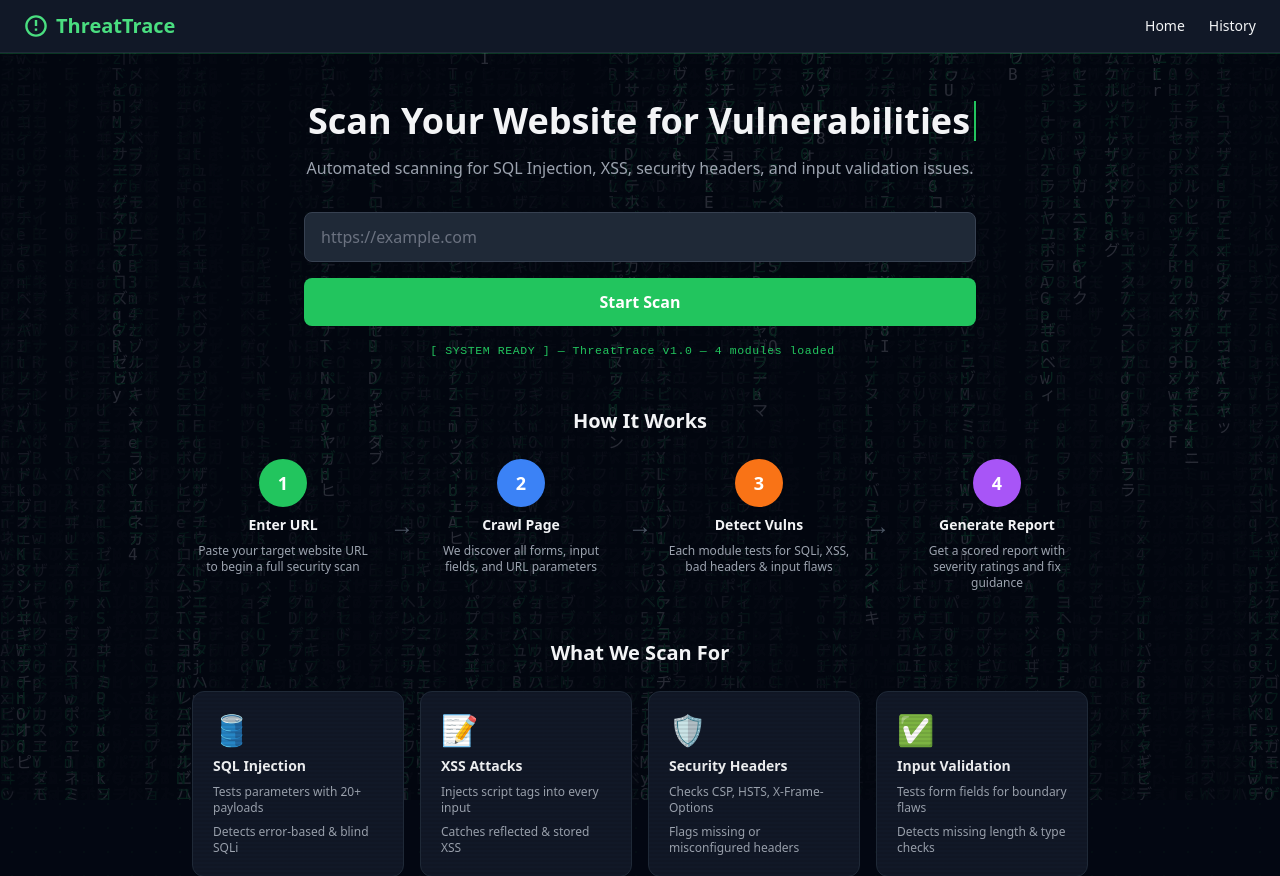
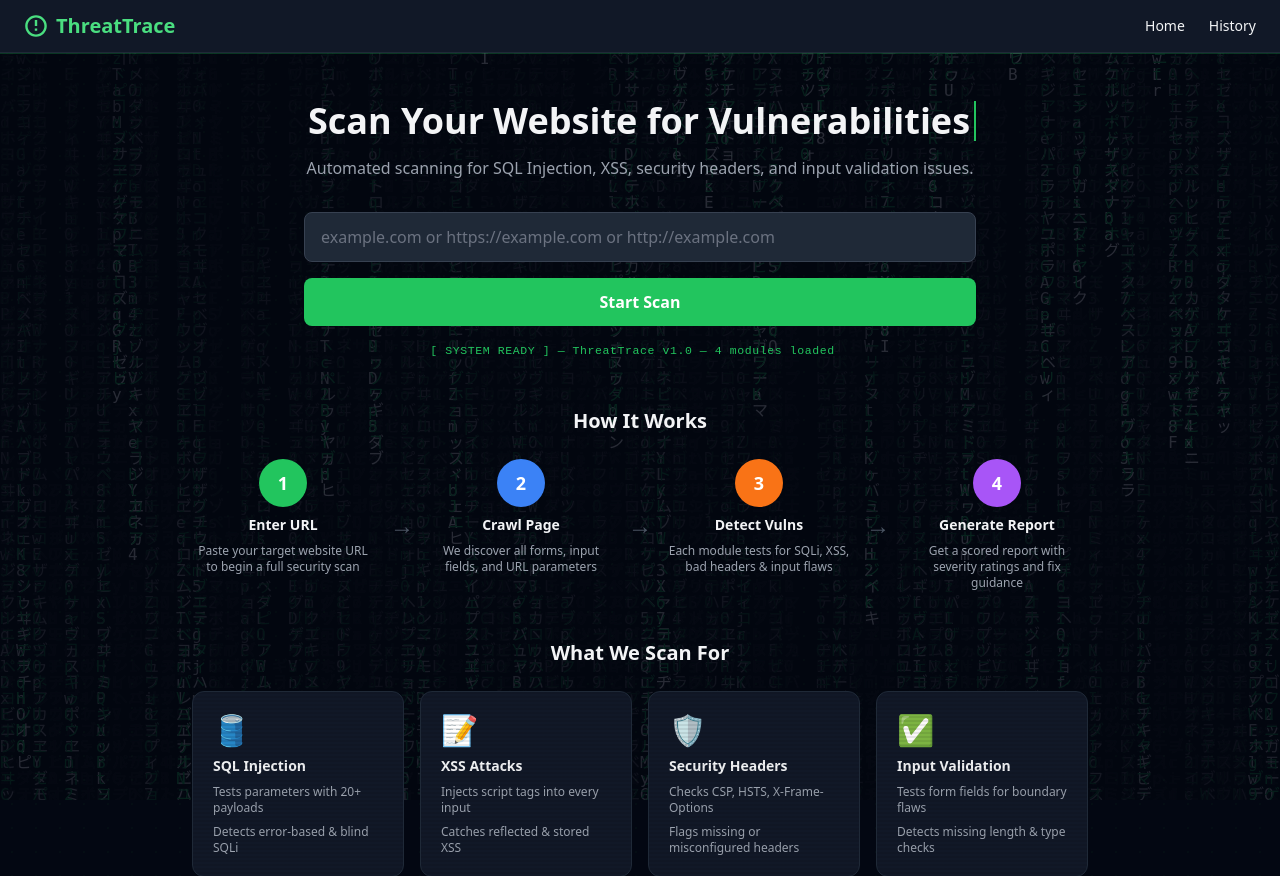
Before and after one commit to CodewithAsh10/ThreatTrace, a Flask app: page / in a window 1280 px wide. Shown: the top 876 px of the page. Run offline with Flask 3, Linux system fonts and the light colour scheme; data that the repository does not hold is empty; some libraries are stand-ins or nearby versions.

Commit message:
Auto-add https:// to URLs

```diff
--- a/app.py
+++ b/app.py
@@ -25,6 +25,9 @@
 
 def _is_valid_url(url: str) -> bool:
 	try:
+		# Add https:// if no scheme is provided
+		if not url.startswith(("http://", "https://")):
+			url = "https://" + url
 		parsed = urllib.parse.urlparse(url)
 	except Exception:
 		return False
@@ -37,6 +40,10 @@
 	url = payload.get("url", "")
 	scan_type = payload.get("scan_type", "full")
 	client_timezone = payload.get("client_timezone")
+
+	# Add https:// if no scheme is provided
+	if not url.startswith(("http://", "https://")):
+		url = "https://" + url
 
 	if not _is_valid_url(url):
 		return jsonify({"error": "Invalid URL"}), 400
--- a/static/js/app.js
+++ b/static/js/app.js
@@ -202,12 +202,17 @@
       e.preventDefault();
       hideError();
 
-      const url = urlInput.value.trim();
+      let url = urlInput.value.trim();
       const scanType = 'full';
 
       if (!url) {
         showError('Please enter a valid URL');
         return;
+      }
+
+      // Auto-add https:// if no protocol is provided
+      if (!url.startsWith('http://') && !url.startsWith('https://')) {
+        url = 'https://' + url;
       }
 
       setLoading(true);
--- a/templates/index.html
+++ b/templates/index.html
@@ -15,8 +15,8 @@
       <div>
         <input
           id="url-input"
-          type="url"
-          placeholder="https://example.com"
+          type="text"
+          placeholder="example.com or https://example.com or http://example.com"
           required
           class="w-full px-4 py-3 bg-gray-800 border border-gray-700 rounded-lg text-gray-100 placeholder-gray-500 focus:outline-none focus:border-green-500 focus:ring-1 focus:ring-green-500"
         >
```
